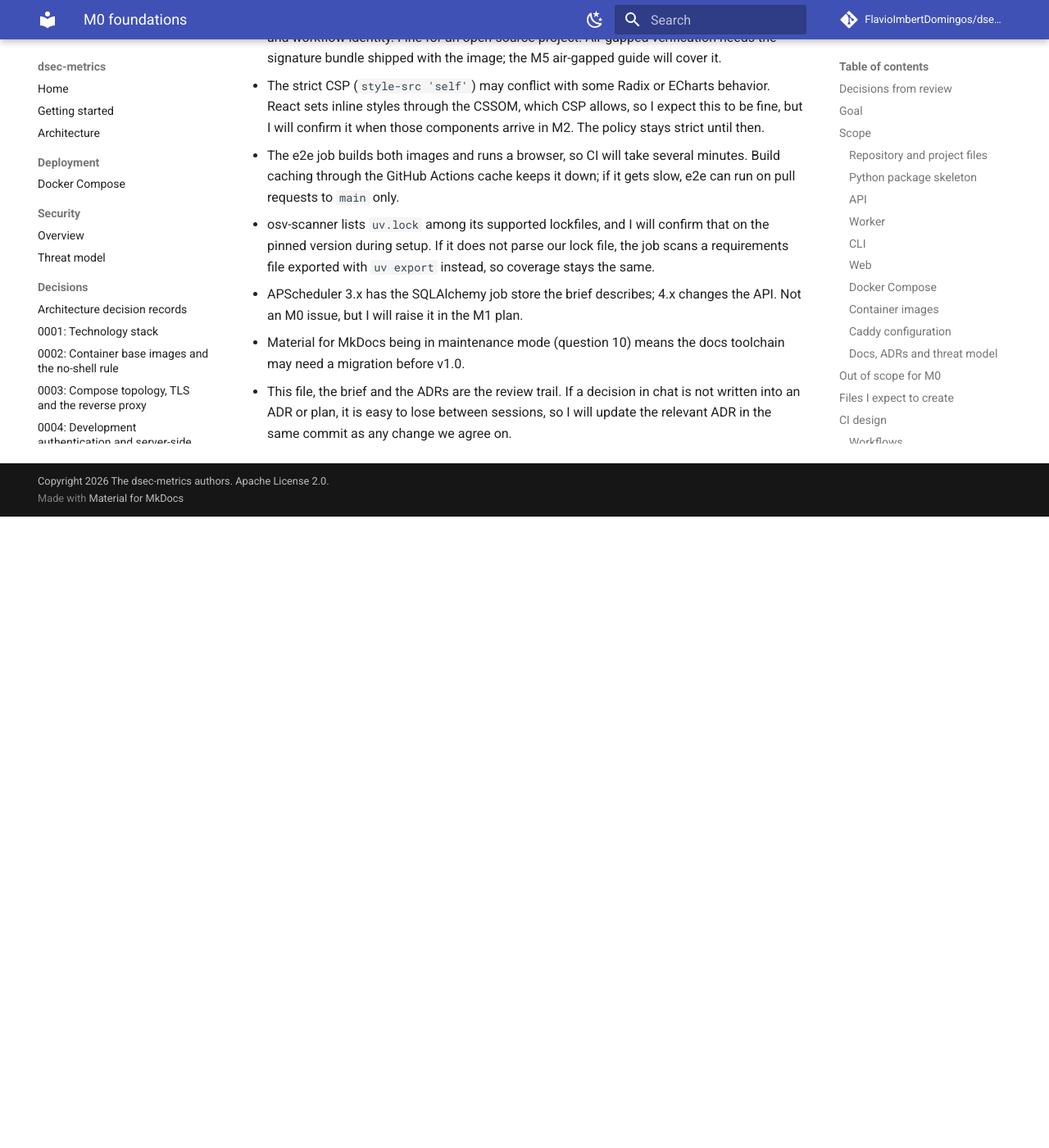
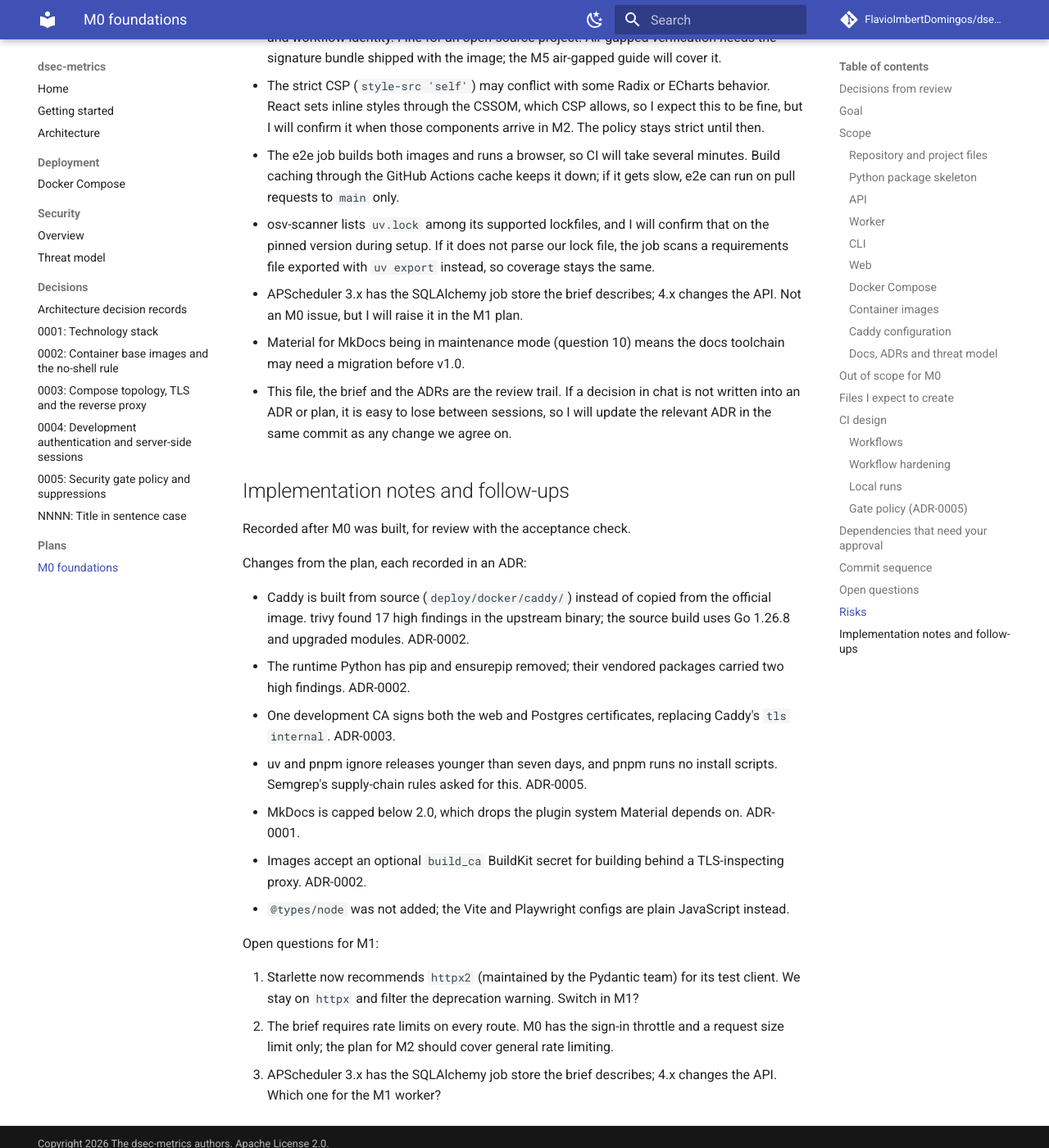
Before and after one commit to FlavioImbertDomingos/dsec-metrics, an MkDocs documentation site: the page built from docs/plans/m0.md, in a window 1280 px wide and 1400 px high, scrolled down 13676 px. Shown: the whole window at 82% size. Built offline with MkDocs 1.6.1 and Material for MkDocs 9.7.7, drawn with Linux system fonts in a browser that asks for light colours; comment, search, counter and statistics services are not loaded; before the commit the page ends 14306 px from its top, so only the background shows below that.

Commit message:
docs: record M0 implementation notes and follow-ups in the plan
Signed-off-by: Flavio Domingos <FlavioImbertDomingos@users.noreply.github.com>

```diff
--- a/docs/plans/m0.md
+++ b/docs/plans/m0.md
@@ -333,3 +333,23 @@ Each has my recommendation so a one-word answer is enough.
 - APScheduler 3.x has the SQLAlchemy job store the brief describes; 4.x changes the API. Not an M0 issue, but I will raise it in the M1 plan.
 - Material for MkDocs being in maintenance mode (question 10) means the docs toolchain may need a migration before v1.0.
 - This file, the brief and the ADRs are the review trail. If a decision in chat is not written into an ADR or plan, it is easy to lose between sessions, so I will update the relevant ADR in the same commit as any change we agree on.
+
+## Implementation notes and follow-ups
+
+Recorded after M0 was built, for review with the acceptance check.
+
+Changes from the plan, each recorded in an ADR:
+
+- Caddy is built from source (`deploy/docker/caddy/`) instead of copied from the official image. trivy found 17 high findings in the upstream binary; the source build uses Go 1.26.8 and upgraded modules. ADR-0002.
+- The runtime Python has pip and ensurepip removed; their vendored packages carried two high findings. ADR-0002.
+- One development CA signs both the web and Postgres certificates, replacing Caddy's `tls internal`. ADR-0003.
+- uv and pnpm ignore releases younger than seven days, and pnpm runs no install scripts. Semgrep's supply-chain rules asked for this. ADR-0005.
+- MkDocs is capped below 2.0, which drops the plugin system Material depends on. ADR-0001.
+- Images accept an optional `build_ca` BuildKit secret for building behind a TLS-inspecting proxy. ADR-0002.
+- `@types/node` was not added; the Vite and Playwright configs are plain JavaScript instead.
+
+Open questions for M1:
+
+1. Starlette now recommends `httpx2` (maintained by the Pydantic team) for its test client. We stay on `httpx` and filter the deprecation warning. Switch in M1?
+2. The brief requires rate limits on every route. M0 has the sign-in throttle and a request size limit only; the plan for M2 should cover general rate limiting.
+3. APScheduler 3.x has the SQLAlchemy job store the brief describes; 4.x changes the API. Which one for the M1 worker?
```
